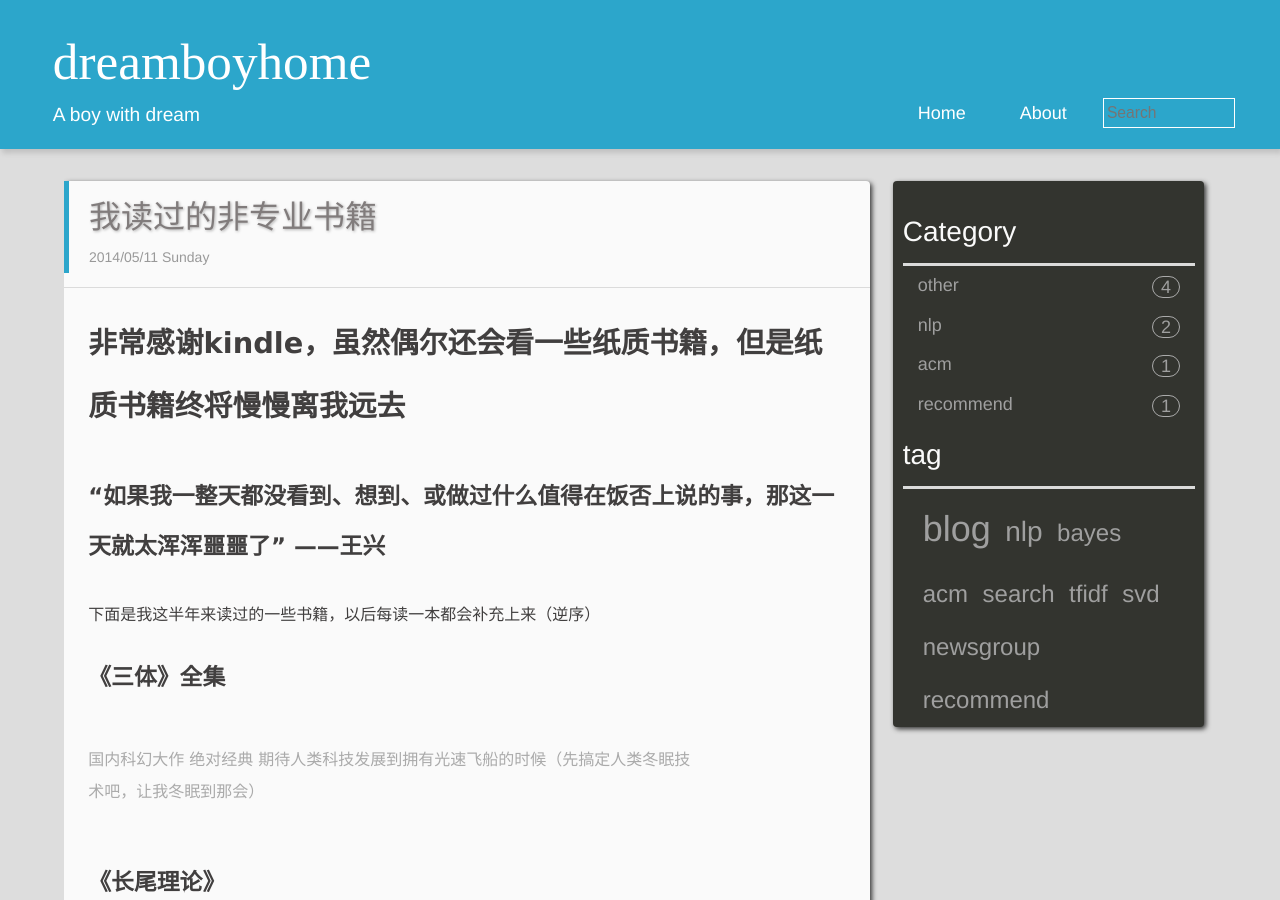
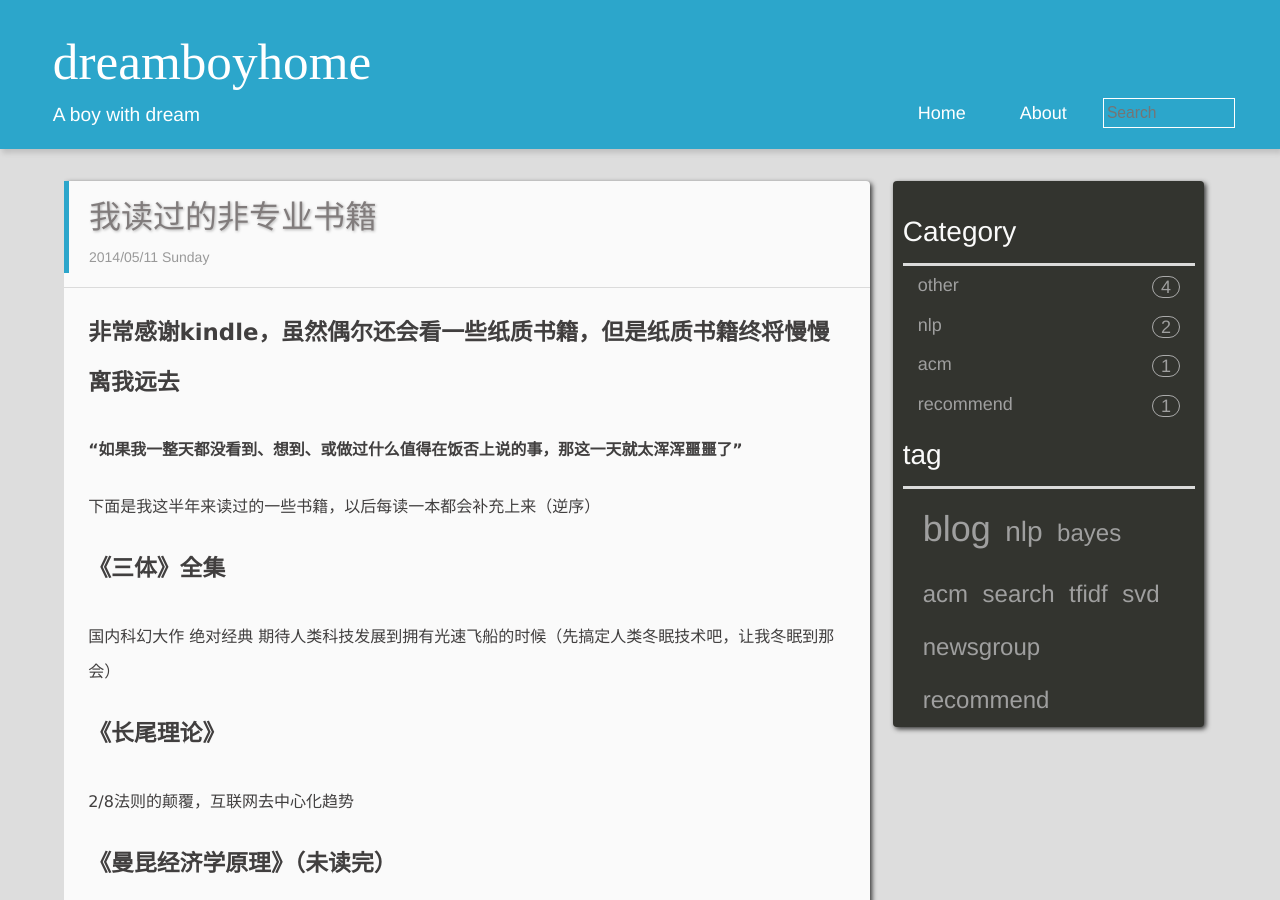
Before and after one commit to dreamboy127/dreamboy.info, a Jekyll site: the page built from _posts/2014-05-11-GoodBook.md, in a window 1280 px wide and 900 px high. Built offline with Jekyll 4.4.1, drawn with Linux system fonts in a browser that asks for light colours; Markdown is read by kramdown in place of the engine named in the settings; comment, search, counter and statistics services are not loaded.

Commit message:
good book

```diff
--- a/_posts/2014-05-11-GoodBook.md
+++ b/_posts/2014-05-11-GoodBook.md
@@ -6,29 +6,29 @@ tags: [blog]
 description: 记录我读过的非专业书籍
 ---
 
-##非常感谢kindle，虽然偶尔还会看一些纸质书籍，但是纸质书籍终将慢慢离我远去
+###非常感谢kindle，虽然偶尔还会看一些纸质书籍，但是纸质书籍终将慢慢离我远去
 
-###"如果我一整天都没看到、想到、或做过什么值得在饭否上说的事，那这一天就太浑浑噩噩了"   ——王兴
+####"如果我一整天都没看到、想到、或做过什么值得在饭否上说的事，那这一天就太浑浑噩噩了"
 
 下面是我这半年来读过的一些书籍，以后每读一本都会补充上来（逆序）
 {{ site.excerpt_separator }}
 ###《三体》全集
->国内科幻大作 绝对经典 期待人类科技发展到拥有光速飞船的时候（先搞定人类冬眠技术吧，让我冬眠到那会）
+*国内科幻大作 绝对经典 期待人类科技发展到拥有光速飞船的时候（先搞定人类冬眠技术吧，让我冬眠到那会）*
 
 ###《长尾理论》
->2/8法则的颠覆，互联网去中心化趋势
+2/8法则的颠覆，互联网去中心化趋势
 
 ###《曼昆经济学原理》（未读完）
->市场经济的一些原理：需求供给分析，税收与限价的影响， 社会分工形成原理。。。
+市场经济的一些原理：需求供给分析，税收与限价的影响， 社会分工形成原理。。。
 
 ###《看懂财经新闻的第一本书》
->“最好的投资就是投资自己”
+“最好的投资就是投资自己”
 
 ###《结网：改变世界的互联网产品经理》
->产品经理思维，也许你的一点点用户体验的改善，改变了万人或者万万人的生活
+产品经理思维，也许你的一点点用户体验的改善，改变了万人或者万万人的生活
 
 ###《罗辑思维》
->罗胖死磕自个，愉悦大家，非常感谢罗胖
+罗胖死磕自个，愉悦大家，非常感谢罗胖
 
 ###《暗时间》
->开本博的想法来自这本书，博客不是建起来就不管了，时刻充实自己，才有东西可写
+开本博的想法来自这本书，博客不是建起来就不管了，时刻充实自己，才有东西可写
--- a/about.html
+++ b/about.html
@@ -1,6 +1,6 @@
 ---
 layout: post
-title:  about
+title: 关于
 ---
 
 <h2>这是我的新博客</h2>
--- a/category.html
+++ b/category.html
@@ -1,6 +1,6 @@
 ---
 layout: default
-title: category
+title: 类别
 ---
 {% for cate in site.categories %}
 	<div class='post-item'>
--- a/index.html
+++ b/index.html
@@ -1,6 +1,6 @@
 ---
 layout: default
-title: dreamboyhome
+title: dreamboy
 ---
 {% for post in paginator.posts %}
 <article class="entry">
--- a/tag.html
+++ b/tag.html
@@ -1,6 +1,6 @@
 ---
 layout: default
-title: tag
+title: 标签
 ---
 {% for tag in site.tags %}
 	<div class='post-item'>
```
